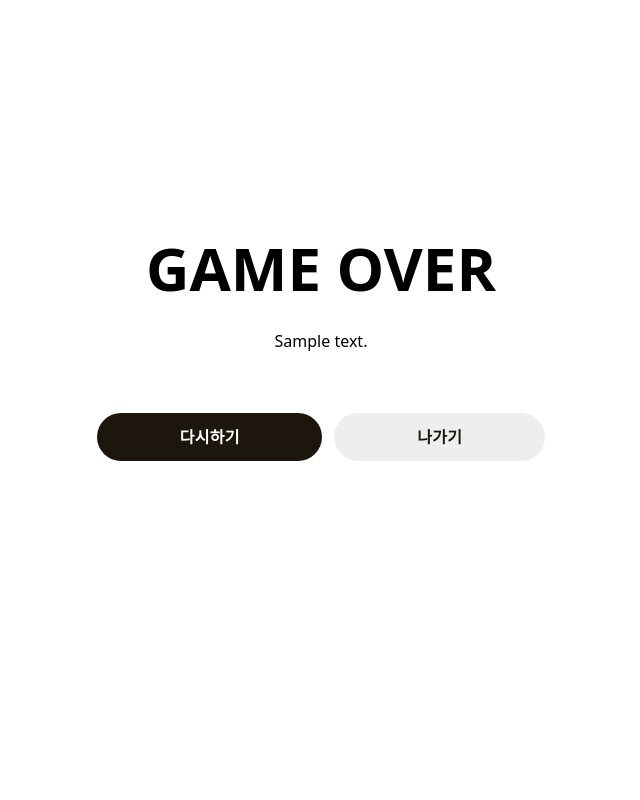
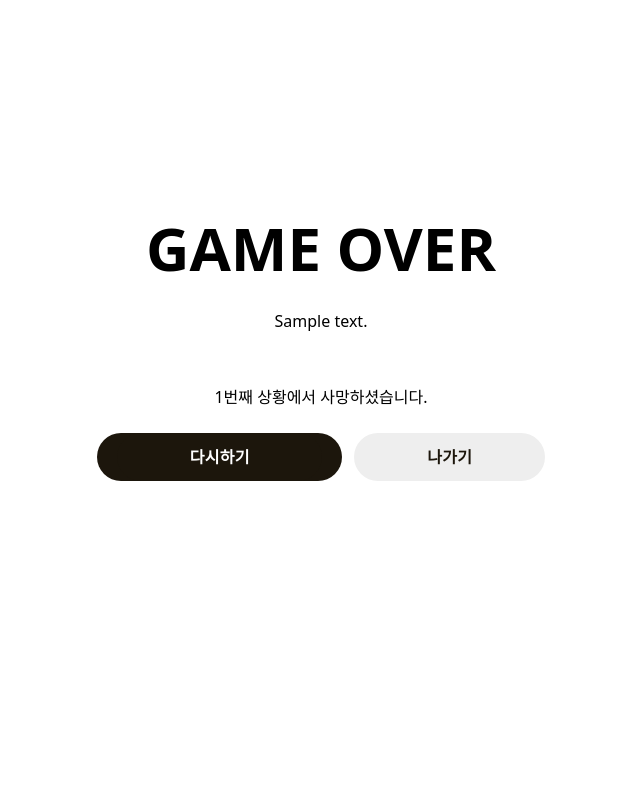
Before and after one commit to greyhawk16/devtone2024, a Python web app: template templates/gameover.html in a window 1280 px wide. Shown: the whole page, without its empty margins (319-959 px from the left). Run offline with Jinja, Linux system fonts and the light colour scheme; the template is opened without the code that fills it: most values are stand-ins (such as "Sample title", 1, 10 or a date in 2020); some libraries are stand-ins or nearby versions; some web fonts are replaced.

Commit message:
[edit] changed about using datas

```diff
--- a/templates/gameover.html
+++ b/templates/gameover.html
@@ -28,14 +28,18 @@
             <h1 class="text-black font-nomal text-6xl font-bold leading-normal pb-3 tp-1 px-4 text-center">GAME OVER</h1>
             <p class="text-black text-base font-normal leading-normal pb-3 pt-1 px-4 text-center">{{ result_text }}</p>
             <p class="text-3xl">&nbsp;</p>
+            <p class="text-black text-base font-normal leading-normal pb-3 pt-1 px-4 text-center">{{ problem_number }}번째 상황에서 사망하셨습니다.</p>
             <div class="flex justify-center">
               <div class="flex flex-1 gap-3 flex-wrap px-4 py-3 max-w-[480px] justify-center">
-                <button
-                  class="flex min-w-[84px] max-w-[480px] cursor-pointer items-center justify-center overflow-hidden rounded-full h-12 px-5 bg-[#1C160C] text-[#FFFFFF] text-base font-bold leading-normal tracking-[0.015em] grow"
-                  onclick="location.href = 'loadingstart';"
-                  >
-                  <span class="truncate">다시하기</span>
-                </button>
+                <form action="loadingstart" name="submit_form" method="post" class="flex min-w-[84px] max-w-[480px] cursor-pointer items-center justify-center overflow-hidden rounded-full h-12 px-5 bg-[#1C160C] text-[#FFFFFF] text-base font-bold leading-normal tracking-[0.015em] grow"
+                >
+                  <input type="hidden" id="token" name="token" value="{{ token }}">
+                  <button
+                    class="flex min-w-[84px] max-w-[480px] cursor-pointer items-center justify-center overflow-hidden rounded-full h-12 px-5 bg-[#1C160C] text-[#FFFFFF] text-base font-bold leading-normal tracking-[0.015em] grow"
+                    >
+                    <span class="truncate">다시하기</span>
+                  </button>
+                </form>
                 <button
                   class="flex min-w-[84px] max-w-[480px] cursor-pointer items-center justify-center overflow-hidden rounded-full h-12 px-5 bg-[#EEEEEE] text-[#1C160C] text-base font-bold leading-normal tracking-[0.015em] grow"
                   onclick="location.href = 'start';"
```
